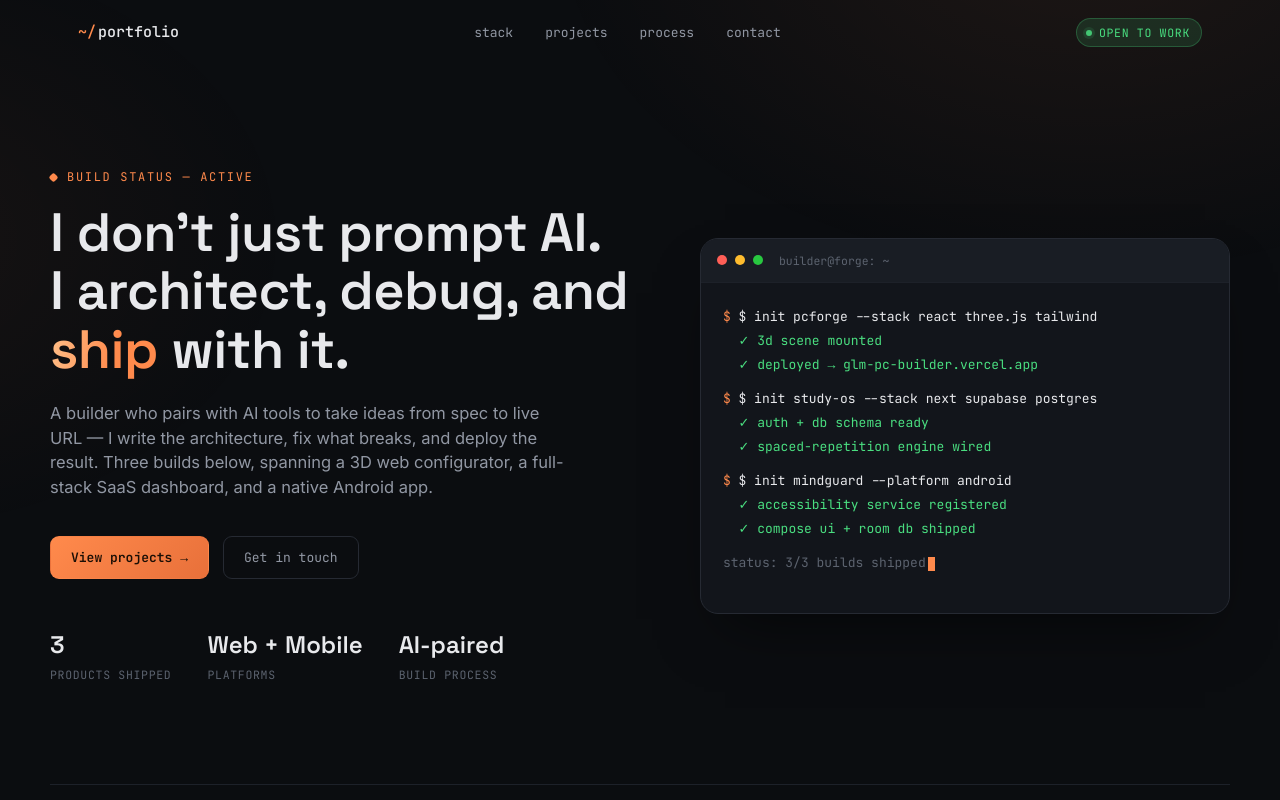
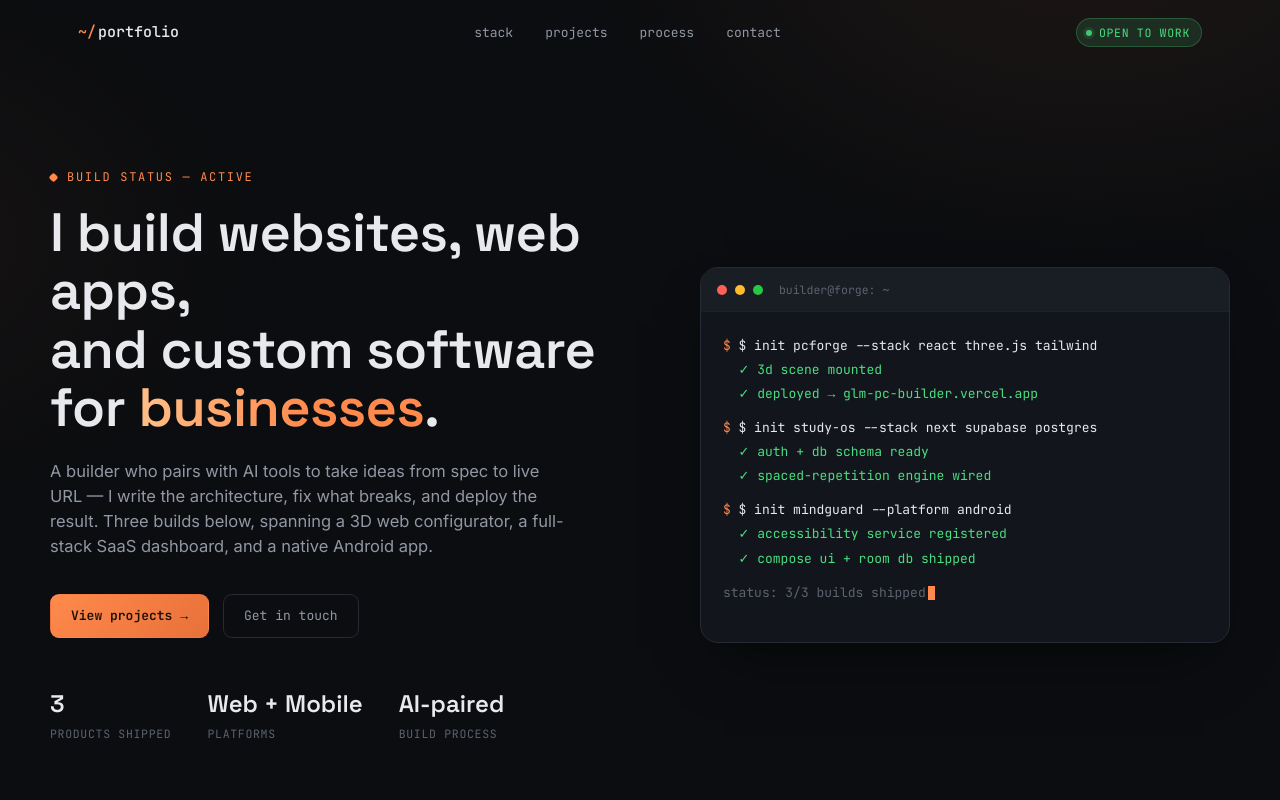
Before and after one commit to huzaifaNotFound/huzaifa_xyz, a website: page public/index.html in a window 1280 px wide. Shown: the top 800 px of the page. Drawn offline with Linux system fonts and the light colour scheme.

Commit message:
Update hero section heading in index.html

```diff
--- a/public/index.html
+++ b/public/index.html
@@ -442,7 +442,7 @@
   <section class="hero wrap">
     <div>
       <div class="eyebrow">build status — active</div>
-      <h1>I don't just prompt AI.<br>I architect, debug, and <em>ship</em> with it.</h1>
+      <h1>I build websites, web apps,<br>and custom software for <em>businesses</em>.</h1>
       <p class="lead">A builder who pairs with AI tools to take ideas from spec to live URL — I write the architecture, fix what breaks, and deploy the result. Three builds below, spanning a 3D web configurator, a full-stack SaaS dashboard, and a native Android app.</p>
       <div class="hero-ctas">
         <a href="#projects" class="btn btn--primary">View projects →</a>
```
